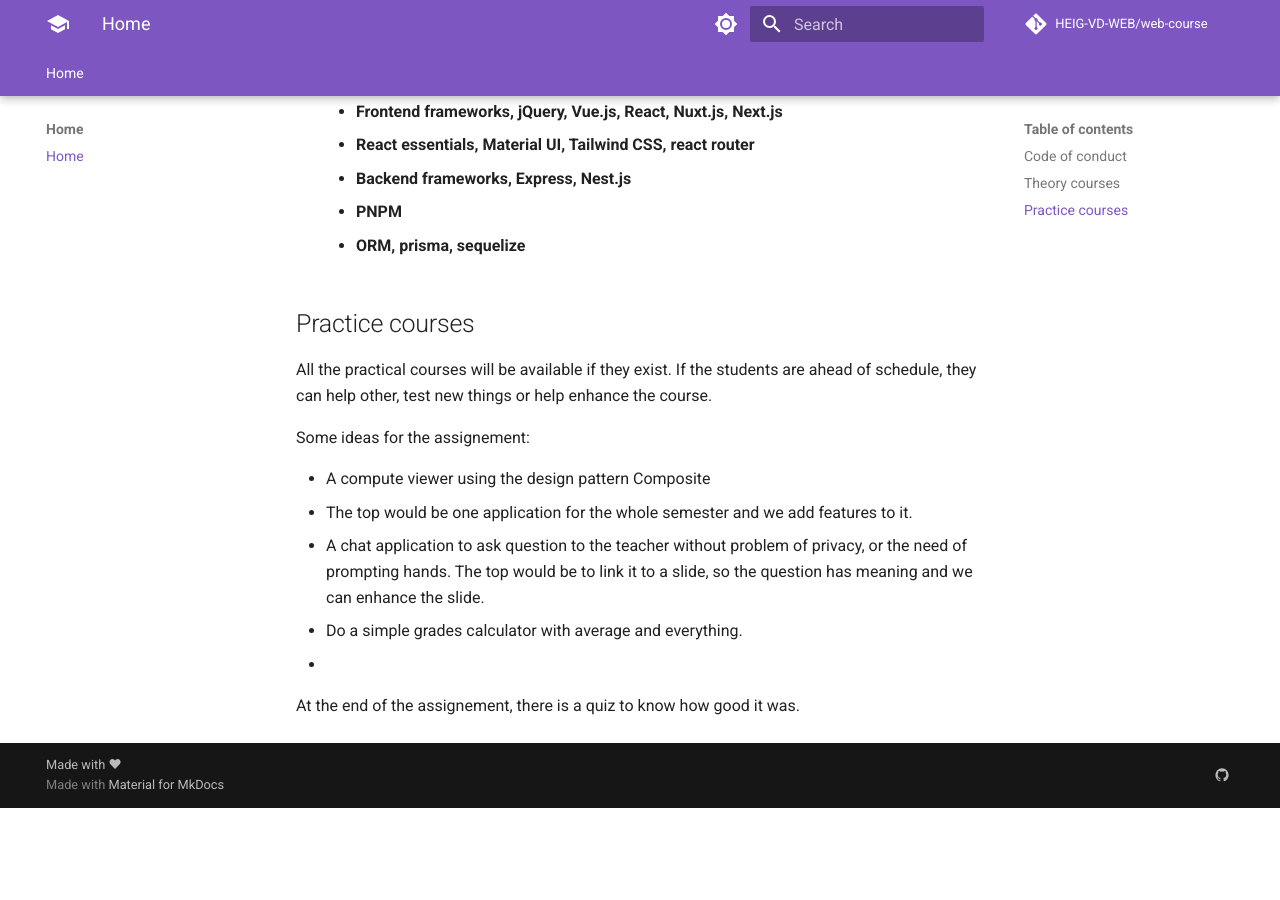
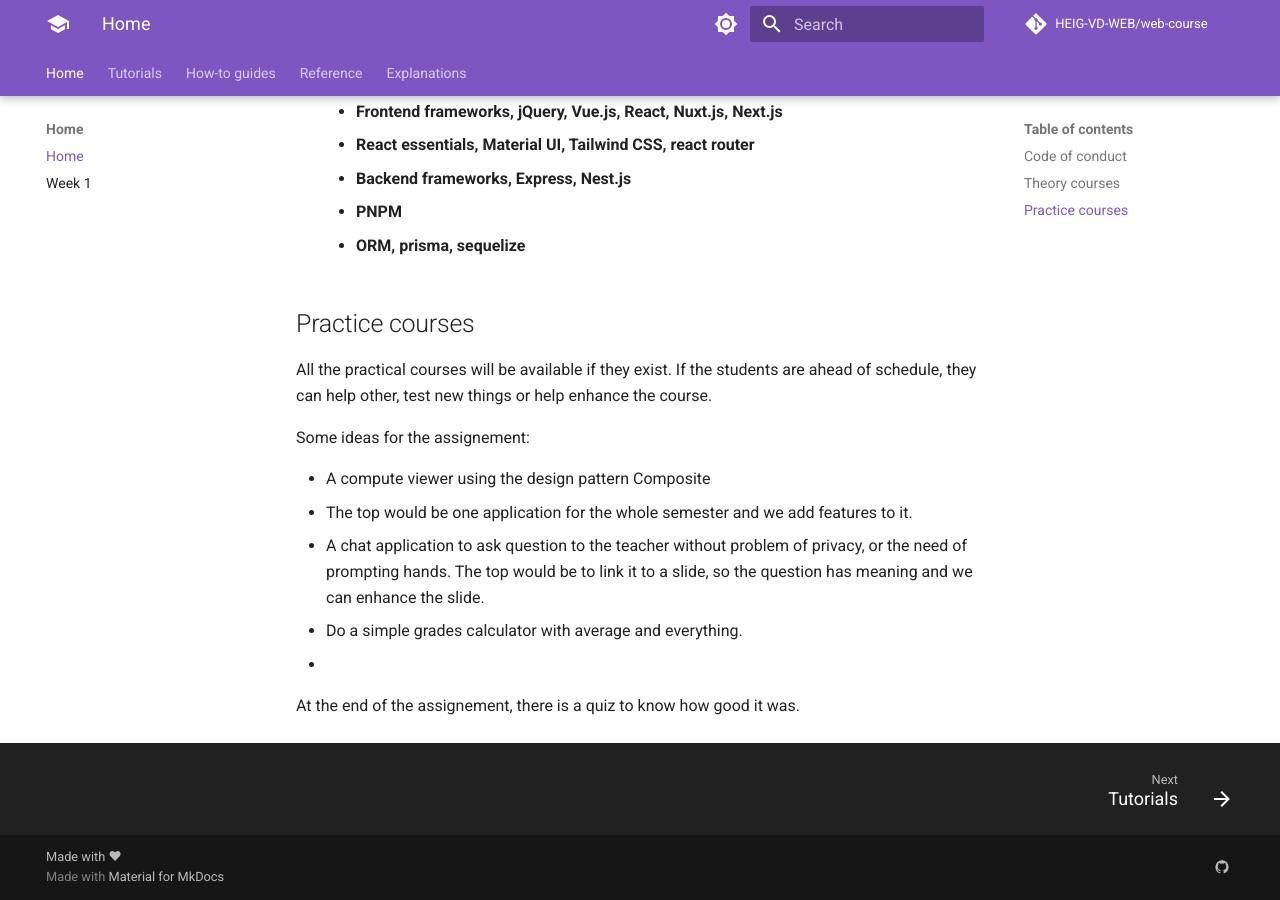
Before and after one commit to HEIG-VD-WEB/web-course, an MkDocs documentation site: the page built from docs/index.md, in a window 1280 px wide and 900 px high, scrolled down 2933 px. Built offline with MkDocs 1.6.1 and Material for MkDocs 9.7.7, drawn with Linux system fonts in a browser that asks for light colours; comment, search, counter and statistics services are not loaded; before the commit the page ends 3741 px from its top, so only the background shows below that; part of the change alters nothing that is shown.

```diff
--- a/mkdocs.yml
+++ b/mkdocs.yml
@@ -9,15 +9,19 @@ copyright: Made with ❤
 nav:
   - Home:
       - index.md
-  #     - Tutorials: tutorials/index.md
-  #     - How-to guides: how-to-guides/index.md
-  #     - Explanations: explanations/index.md
-  # - Tutorials:
-  #     - tutorials/index.md
-  # - How-to guides:
-  #     - how-to-guides/index.md
-  # - Explanations:
-  #     - explanations/index.md
+      - Week 1: weeks/week-1/index.md
+  - Tutorials:
+      - tutorials/index.md
+  - How-to guides:
+      - how-to-guides/index.md
+  - Reference:
+      - reference/index.md
+      - About the calendar: reference/about-the-calendar.md
+      - About the theory course: reference/about-the-theory-course.md
+      - About the code of conduct: reference/about-the-code-of-conduct.md
+
+  - Explanations:
+      - explanations/index.md
 
 theme:
   favicon: assets/images/favicon.svg
```
